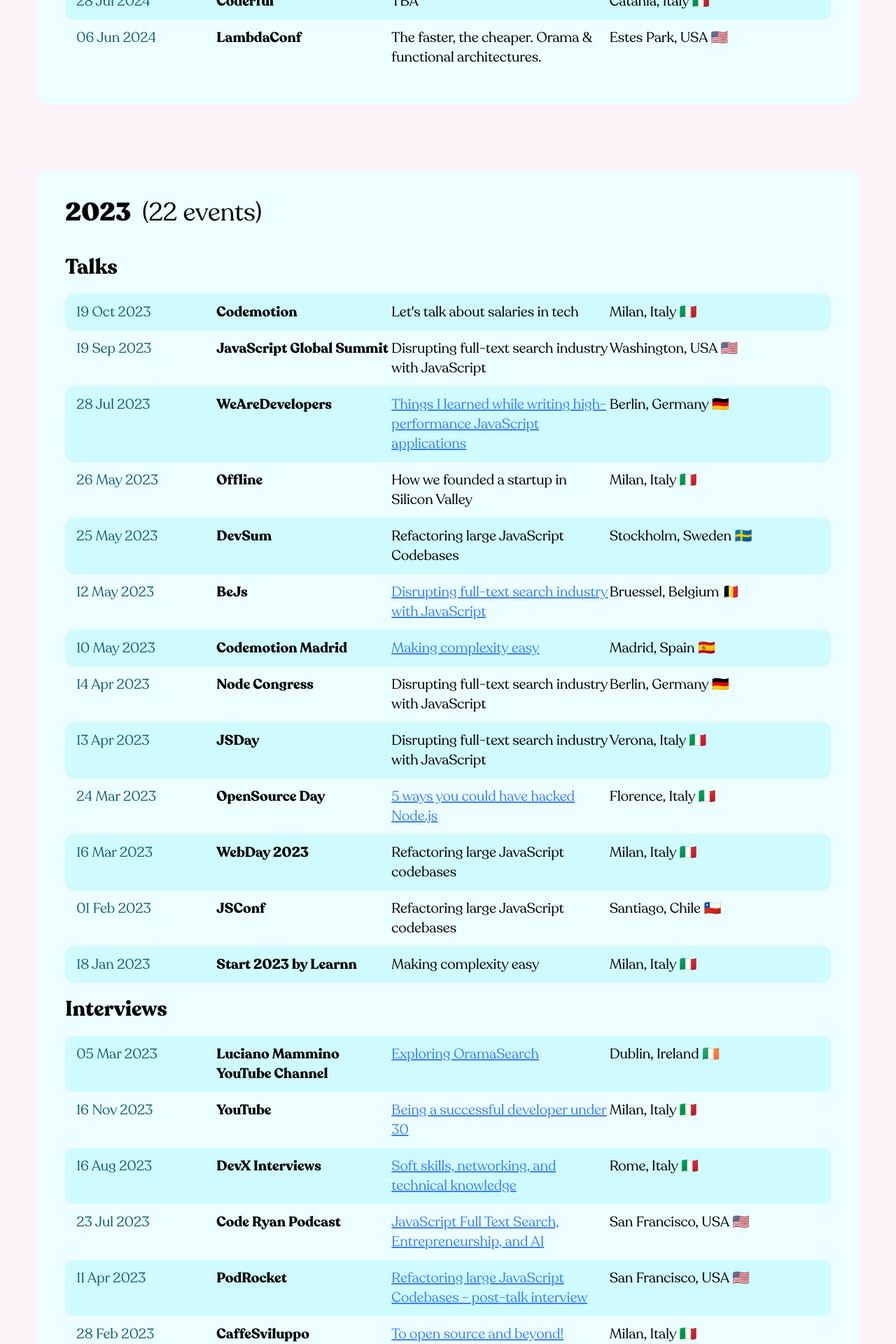
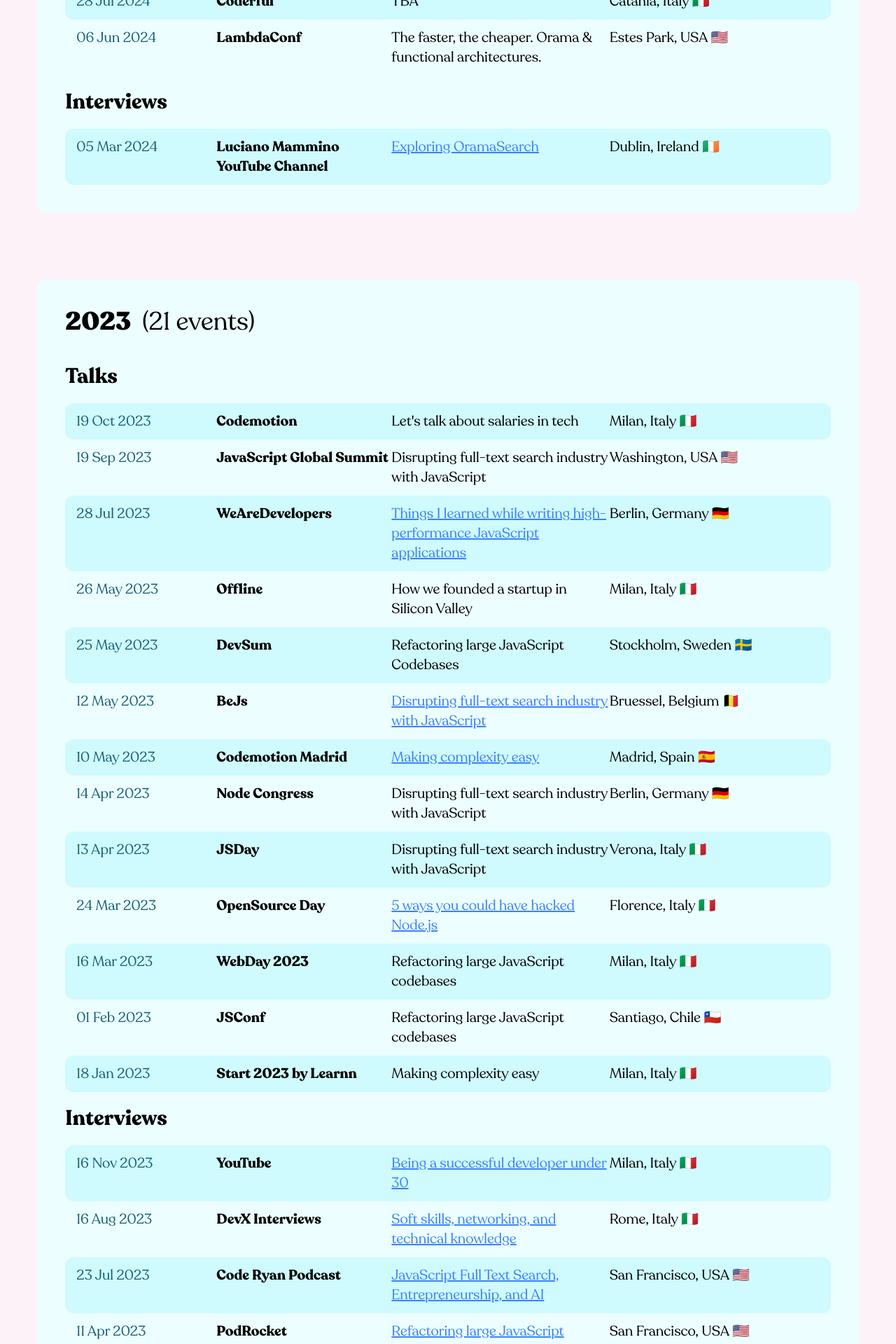
Before and after one commit to micheleriva/personal-website, a Next.js app: page /talks in a window 1280 px wide. Shown: the part 1220-3140 px from the top of the page at 70% size. Built offline with nearby package versions, Linux system fonts and the light colour scheme.

Commit message:
Update events.js

```diff
--- a/data/events.js
+++ b/data/events.js
@@ -1025,7 +1025,7 @@ export default [
   },
   // 2024
   {
-    date: new Date(2023, 2, 5),
+    date: new Date(2024, 2, 5),
     event: "Luciano Mammino YouTube Channel",
     city: "Dublin",
     country: "Ireland",
```
